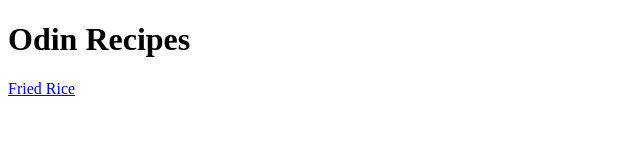
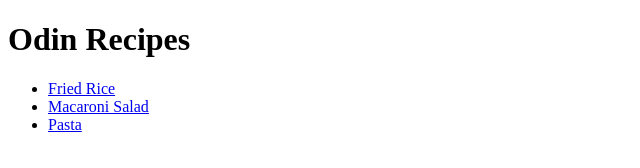
Before and after one commit to hukofrim/odinrecipes, a plain HTML site: page index.html in a window 1280 px wide. Shown: the whole page, without its empty margins (0-640 px from the left). Drawn offline with Linux system fonts and the light colour scheme.

Commit message:
Add links to new recipes

```diff
--- a/index.html
+++ b/index.html
@@ -7,7 +7,11 @@
 
     <body>
         <h1>Odin Recipes</h1>
-        <a href="recipes/friedrice.html">Fried Rice</a>
+        <ul>
+        <li><a href="recipes/friedrice.html">Fried Rice</a></li>
+        <li><a href="recipes/macaronisalad.html">Macaroni Salad</a></li>
+        <li><a href="recipes/pasta.html">Pasta</a></li>
+        </ul>
     </body>
 
 </html>
```
